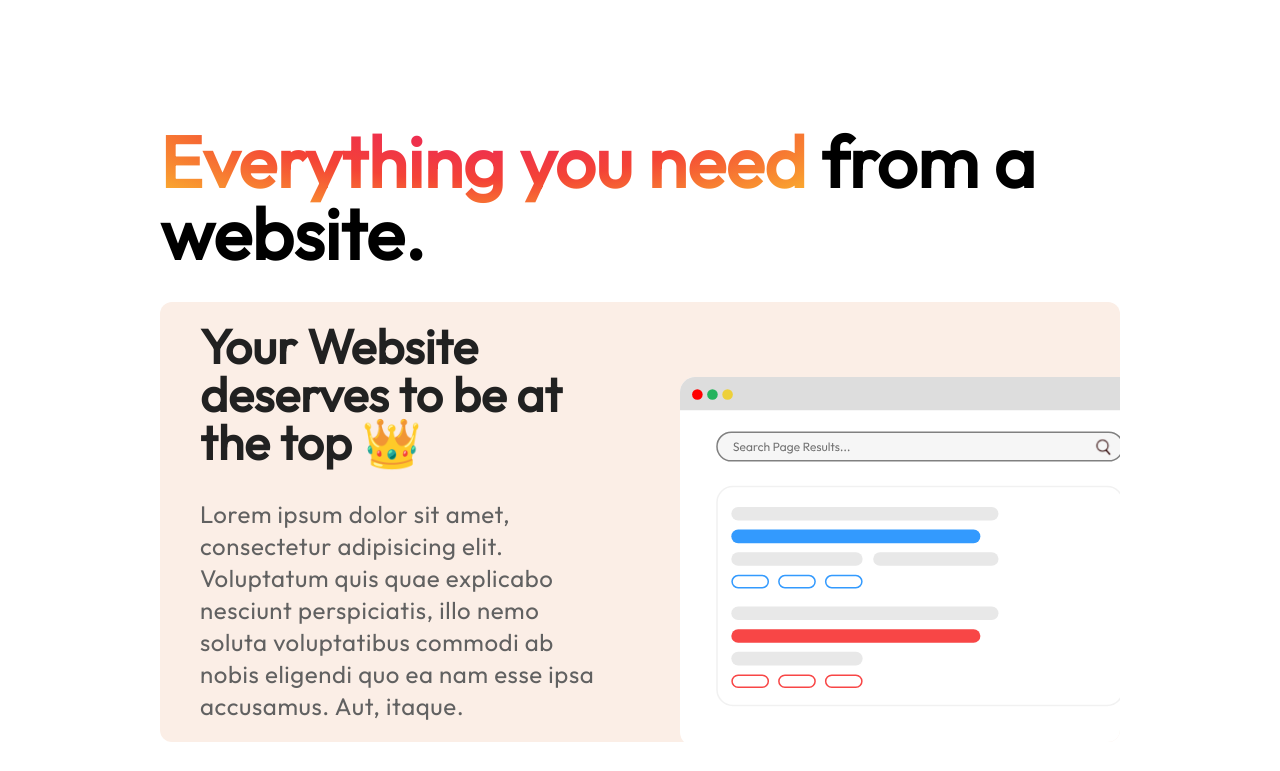
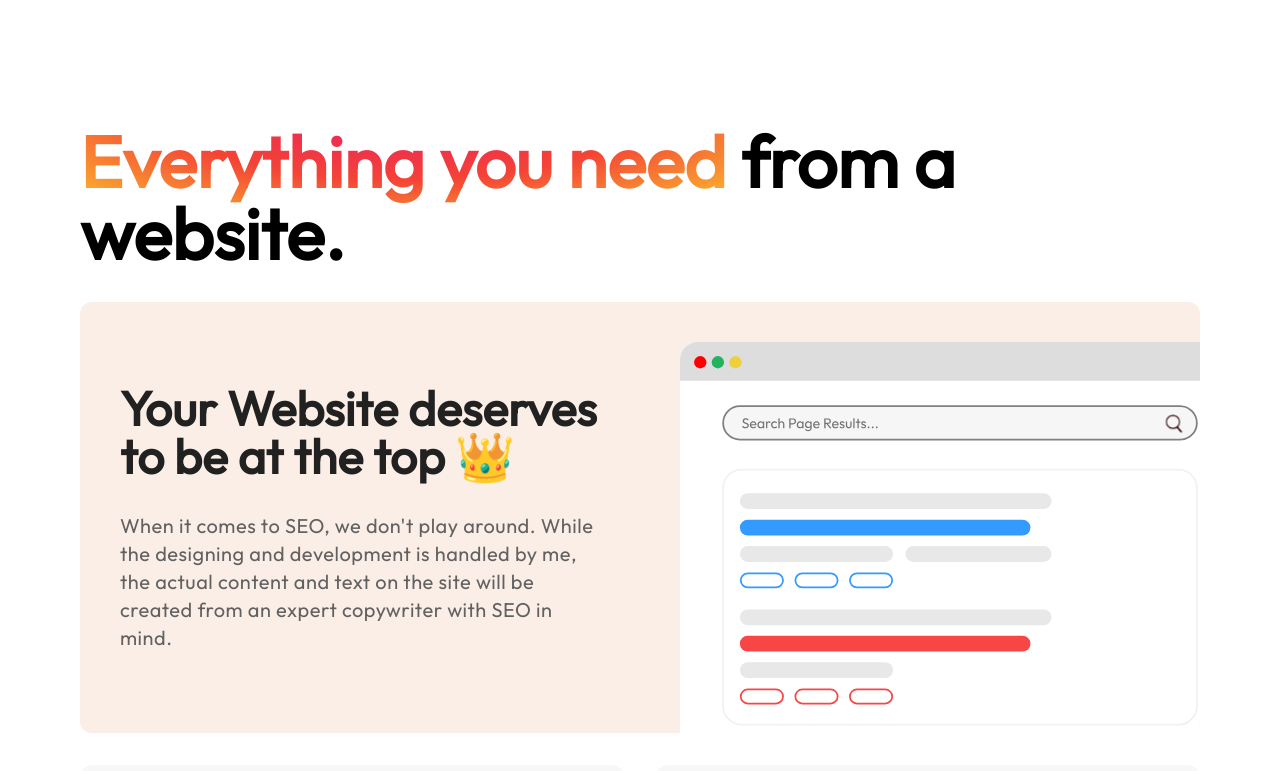
Before and after one commit to PkTheCoda/portfolio, a React (Vite) app: page /hire in a window 1280 px wide. Shown: the part 3470-4241 px from the top of the page. Built offline with nearby package versions, Linux system fonts and the light colour scheme.

Commit message:
changed text on hireFeatures and hireTimline

```diff
--- a/src/HireComponents/HireFeatures.jsx
+++ b/src/HireComponents/HireFeatures.jsx
@@ -6,7 +6,7 @@ import hiregrid4 from '../Images/hiregrid4.svg'
 
 const HireFeatures = () => {
     return (
-      <div className='flex flex-col gap-y-8 px-5 xl:px-40 pb-20'>
+      <div className='flex flex-col gap-y-8 px-5 xl:px-20 pb-20'>
           <div className="text-4xl lg:text-5xl xl:text-7xl font-semibold font-outfit">
               <span className="main-gradient">Everything you need</span> from a website.
           </div>
@@ -14,7 +14,9 @@ const HireFeatures = () => {
             <div className="w-full font-outfit flex lg:flex-row flex-col bg-[#fbeee6] rounded-xl overflow-hidden"> {/* Add overflow-hidden here */}
                 <div className="w-full lg:w-1/2 flex flex-col gap-y-8 justify-center px-10 py-5">
                     <div className='text-4xl lg:text-5xl font-semibold text-gray-900'>Your Website deserves to be at the top 👑</div>
-                    <div className="text-gray-700 text-2xl tracking-wide">Lorem ipsum dolor sit amet, consectetur adipisicing elit. Voluptatum quis quae explicabo nesciunt perspiciatis, illo nemo soluta voluptatibus commodi ab nobis eligendi quo ea nam esse ipsa accusamus. Aut, itaque.</div>
+                    <div className="text-gray-700 text-xl tracking-wide">
+                        When it comes to SEO, we don't play around. While the designing and development is handled by me, the actual content and text on the site will be created from an expert copywriter with SEO in mind.
+                    </div>
                 </div>
                 <div className='w-full lg:w-1/2 justify-end flex'>
                     <img src={hiregrid1} alt="" className="w-full relative -bottom-10 -right-10" />
@@ -26,12 +28,13 @@ const HireFeatures = () => {
                 <div className="w-full lg:w-1/2 flex flex-col gap-y-8 bg-[#f7f7f7] rounded-xl py-10">
                     <div className='px-10 flex flex-col gap-y-4'>
                         <div className='text-4xl lg:text-6xl font-semibold text-gray-900'>Blazing Fast Speed</div>
-                        <div className="text-gray-700 text-2xl tracking-wide">
-                            Lorem ipsum dolor sit amet, consectetur adipisicing elit. Voluptatum quis quae explicabo nesciunt perspiciatis, illo nemo soluta voluptatibus commodi ab nobis eligendi quo ea nam esse ipsa accusamus. Aut, itaque.
+                        <div className="text-gray-700 text-xl tracking-wide">
+                            Whether you're making a website for your new business or a website to showcase your skills, we can assure you that it will be fast and user-accessible to all. Our websites will be optimized to load fast on all devices and be
+                            accessible to all users on the web.
                         </div>
                     </div>
                     <img src={hiregrid2} alt="" className="w-full rounded-xl px-10" />
-                    <div className="text-gray-500 text-xl tracking-wide px-10">
+                    <div className="text-gray-500 text-lg tracking-wide px-10">
                         ****While I can't <i>guaruantee</i> perfect web scores, I can <b>guaruantee</b> that your website will load
                         fast and flawlessly regardless of device constraints and whatnot!
 
@@ -41,8 +44,9 @@ const HireFeatures = () => {
                 <div className="w-full lg:w-1/2 flex flex-col gap-y-8 bg-[#f7f7f7] rounded-xl py-10">
                     <div className='px-10 flex flex-col gap-y-4'>
                         <div className='text-4xl lg:text-6xl font-semibold text-gray-900'>Instant Response Time</div>
-                        <div className="text-gray-700 text-2xl tracking-wide">
-                            Lorem ipsum dolor sit amet, consectetur adipisicing elit. Voluptatum quis quae explicabo nesciunt perspiciatis, illo nemo soluta voluptatibus commodi ab nobis eligendi quo ea nam esse ipsa accusamus. Aut, itaque.
+                        <div className="text-gray-700 text-xl tracking-wide">
+                            What type of web-developer ghosts a client after a website is done? Definitely not me. If you have any questions
+                            or want to add something new to your website/fix something, you can be certain I'll respond in no time.
                         </div>
                     </div>
                     <img src={hiregrid3} alt="" className="w-full rounded-xl px-10" />
@@ -52,7 +56,10 @@ const HireFeatures = () => {
             <div className="w-full font-outfit flex flex-col lg:flex-row bg-[#fbeee6] rounded-xl overflow-hidden"> {/* Add overflow-hidden here */}
                 <div className="w-full lg:w-1/2 flex flex-col gap-y-8 justify-center px-10 py-5">
                     <div className='text-4xl lg:text-5xl font-semibold text-gray-900'>Responsive down to the corner 🔬</div>
-                    <div className="text-gray-700 text-2xl tracking-wide">Lorem ipsum dolor sit amet, consectetur adipisicing elit. Voluptatum quis quae explicabo nesciunt perspiciatis, illo nemo soluta voluptatibus commodi ab nobis eligendi quo ea nam esse ipsa accusamus. Aut, itaque.</div>
+                    <div className="text-gray-700 text-xl tracking-wide">
+                        Responsiveness is required for a great website to run properly. You can be certain that your website will be rendered properly regardless of what device a user loads it up on.
+                        Try increasing/decreasing the size of your screen on this page; we'll do the exact same to your site as well!
+                    </div>
                 </div>
                 <div className='w-full lg:w-1/2 justify-end flex'>
                     <img src={hiregrid4} alt="" className="w-full relative " />
--- a/src/HireComponents/HireFinalCTA.jsx
+++ b/src/HireComponents/HireFinalCTA.jsx
@@ -1,7 +1,7 @@
 export default function HireFinalCTA() {
     return (
       <>
-        <div className="relative px-5 lg:px-10 xl:px-40 flex justify-center mb-20">
+        <div className="relative px-5 lg:px-10 xl:px-20 flex justify-center mb-20">
           {/* Add the shadow blob */}
           <div className="hidden lg:block flex gap-x-20 absolute z-10 top-1/2 left-1/2 transform -translate-x-1/2 -translate-y-1/2 blur-3xl">
           <div
--- a/src/HireComponents/HireTimeline.jsx
+++ b/src/HireComponents/HireTimeline.jsx
@@ -8,7 +8,7 @@ export default function HireTimeline() {
                     <p class="text-orange-700 uppercase">The Timeline</p>
                     <p class="text-3xl md:text-4xl leading-normal font-semibold mb-2">Here's how I make you <span className="main-gradient">your dream website.</span></p>
                     <p class="text-sm md:text-base text-black mb-4">
-                    The process is quite long, so I've dummed it down to the most core steps we'll take in our journey of making you your dream website!
+                    The process is quite long, so I've summed it down to the most core steps we'll take in our journey of making you your dream website!
                     </p>
                     <a href="#"
                     class="bg-transparent mr-auto transition transform duration-300 hover:bg-orange-300 text-orange-700 hover:text-white rounded shadow hover:shadow-lg py-2 px-4 border border-orange-300 hover:border-transparent">
```
